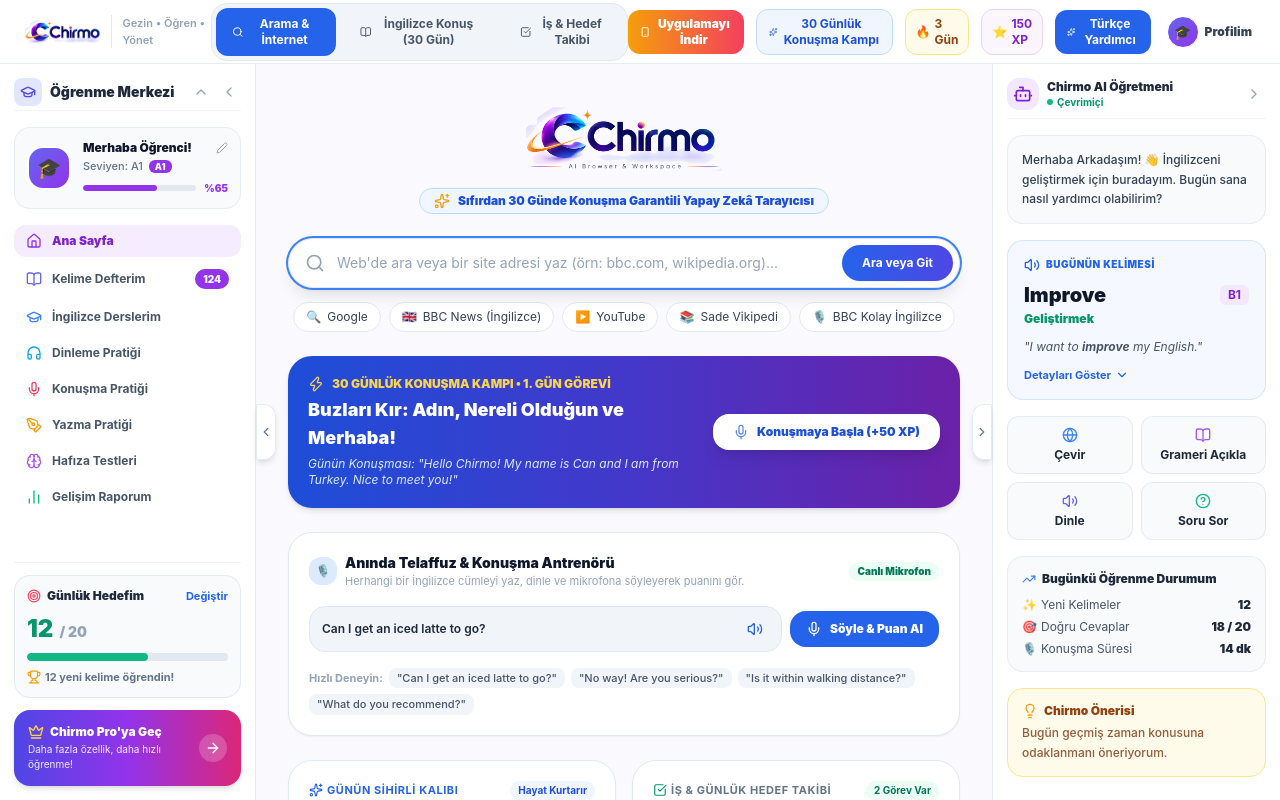
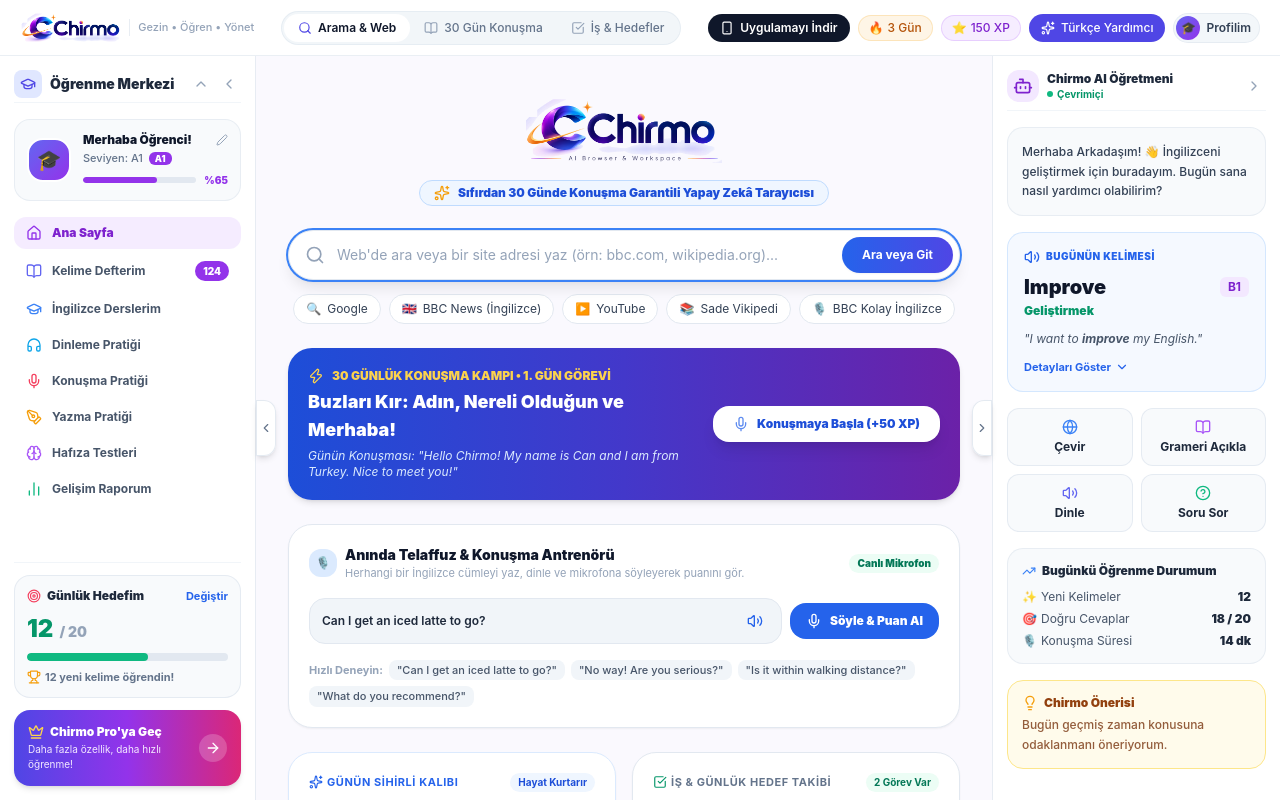
Before and after one commit to ibrahimbalta/chirmo, a React (Vite) app: page / in a window 1280 px wide. Built offline with nearby package versions, Linux system fonts and the light colour scheme.

Commit message:
style: ust menuler oval hap tasarim ve minimal sik gorunume guncellendi

```diff
--- a/src/renderer/src/App.tsx
+++ b/src/renderer/src/App.tsx
@@ -170,67 +170,67 @@ export const App: React.FC = () => {
 
   return (
     <div className="flex flex-col h-screen w-screen overflow-hidden bg-[#FAF9FE] text-slate-800 select-none font-sans">
-      {/* ==================== ÜST SADE ANA BAŞLIK ==================== */}
-      <header className="h-16 px-4 sm:px-6 bg-white/95 backdrop-blur-md border-b border-slate-200/80 flex items-center justify-between z-30 shrink-0 shadow-xs">
+      {/* ==================== ÜST SADE & MİNİMAL OVAL ANA BAŞLIK ==================== */}
+      <header className="h-14 px-3 sm:px-5 bg-white/90 dark:bg-slate-900/90 backdrop-blur-md border-b border-slate-200/70 dark:border-slate-800/80 flex items-center justify-between z-30 shrink-0">
         {/* Sol: Logo */}
         <div
           onClick={handleGoHome}
-          className="cursor-pointer flex items-center space-x-2.5 hover:opacity-90 transition-opacity"
+          className="cursor-pointer flex items-center space-x-2 hover:opacity-90 transition-opacity"
           title="Chirmo Ana Sayfa"
         >
           <ChirmoLogo size="sm" variant="header" />
-          <span className="hidden sm:inline-block text-[11px] font-semibold text-slate-400 border-l border-slate-200 pl-2.5">
+          <span className="hidden md:inline-block text-[11px] font-medium text-slate-400 border-l border-slate-200/80 dark:border-slate-700 pl-2">
             Gezin • Öğren • Yönet
           </span>
         </div>
 
-        {/* Orta: 3 Temel Ana Bölüm (Masaüstü/Tablet) */}
-        <div className="hidden sm:flex items-center space-x-1 sm:space-x-2 bg-slate-100 p-1 rounded-2xl border border-slate-200">
+        {/* Orta: 3 Temel Ana Bölüm (Oval & Minimal Segmented Control) */}
+        <div className="hidden sm:flex items-center p-0.5 bg-slate-100/90 dark:bg-slate-800/90 border border-slate-200/70 dark:border-slate-700/70 rounded-full shadow-2xs">
           <button
             onClick={() => {
               setActiveTab('search');
             }}
-            className={`flex items-center space-x-1.5 px-3 sm:px-4 py-2 rounded-xl text-xs font-bold transition-all cursor-pointer ${
+            className={`flex items-center space-x-1.5 px-3.5 py-1.5 rounded-full text-xs transition-all duration-200 cursor-pointer ${
               activeTab === 'search'
-                ? 'bg-blue-600 text-white shadow-xs'
-                : 'text-slate-600 hover:text-slate-900 hover:bg-slate-200/60'
+                ? 'bg-white dark:bg-slate-900 text-slate-900 dark:text-white font-semibold shadow-xs'
+                : 'text-slate-500 hover:text-slate-800 dark:text-slate-400 dark:hover:text-slate-200 hover:bg-white/50 font-medium'
             }`}
           >
-            <Search className="w-4 h-4" />
-            <span>Arama & İnternet</span>
+            <Search className={`w-3.5 h-3.5 ${activeTab === 'search' ? 'text-indigo-600 dark:text-indigo-400' : 'text-slate-400'}`} />
+            <span>Arama & Web</span>
           </button>
 
           <button
             onClick={() => setActiveTab('learn')}
-            className={`flex items-center space-x-1.5 px-3 sm:px-4 py-2 rounded-xl text-xs font-bold transition-all cursor-pointer ${
+            className={`flex items-center space-x-1.5 px-3.5 py-1.5 rounded-full text-xs transition-all duration-200 cursor-pointer ${
               activeTab === 'learn'
-                ? 'bg-blue-600 text-white shadow-xs'
-                : 'text-slate-600 hover:text-slate-900 hover:bg-slate-200/60'
+                ? 'bg-white dark:bg-slate-900 text-slate-900 dark:text-white font-semibold shadow-xs'
+                : 'text-slate-500 hover:text-slate-800 dark:text-slate-400 dark:hover:text-slate-200 hover:bg-white/50 font-medium'
             }`}
           >
-            <BookOpen className="w-4 h-4" />
-            <span>İngilizce Konuş (30 Gün)</span>
+            <BookOpen className={`w-3.5 h-3.5 ${activeTab === 'learn' ? 'text-emerald-600 dark:text-emerald-400' : 'text-slate-400'}`} />
+            <span>30 Gün Konuşma</span>
           </button>
 
           <button
             onClick={() => setActiveTab('tasks')}
-            className={`flex items-center space-x-1.5 px-3 sm:px-4 py-2 rounded-xl text-xs font-bold transition-all cursor-pointer ${
+            className={`flex items-center space-x-1.5 px-3.5 py-1.5 rounded-full text-xs transition-all duration-200 cursor-pointer ${
               activeTab === 'tasks'
-                ? 'bg-blue-600 text-white shadow-xs'
-                : 'text-slate-600 hover:text-slate-900 hover:bg-slate-200/60'
+                ? 'bg-white dark:bg-slate-900 text-slate-900 dark:text-white font-semibold shadow-xs'
+                : 'text-slate-500 hover:text-slate-800 dark:text-slate-400 dark:hover:text-slate-200 hover:bg-white/50 font-medium'
             }`}
           >
-            <CheckSquare className="w-4 h-4" />
-            <span>İş & Hedef Takibi</span>
+            <CheckSquare className={`w-3.5 h-3.5 ${activeTab === 'tasks' ? 'text-purple-600 dark:text-purple-400' : 'text-slate-400'}`} />
+            <span>İş & Hedefler</span>
           </button>
         </div>
 
-        {/* Sağ: İlerleme & XP Rozetleri & Türkçe Yardımcı Butonu */}
-        <div className="flex items-center space-x-2 sm:space-x-3">
-          {/* Mobil Uygulama & APK İndir Butonu */}
+        {/* Sağ: İlerleme Rozetleri, Minimal Oval Butonlar & Profil */}
+        <div className="flex items-center space-x-1.5 sm:space-x-2">
+          {/* Mobil Uygulama & APK İndir (Şık Oval Hap Buton) */}
           <button
             onClick={() => setIsInstallModalOpen(true)}
-            className="flex items-center space-x-1.5 px-2.5 sm:px-3 py-1.5 rounded-xl bg-gradient-to-r from-amber-500 to-rose-500 hover:from-amber-600 hover:to-rose-600 text-white text-xs font-black shadow-xs cursor-pointer transition-transform hover:scale-105"
+            className="flex items-center space-x-1.5 px-3 py-1.5 rounded-full bg-slate-900 hover:bg-slate-800 dark:bg-white dark:hover:bg-slate-100 text-white dark:text-slate-900 text-xs font-semibold shadow-xs cursor-pointer transition-all hover:scale-[1.02]"
             title="Chirmo'yu telefon veya bilgisayarına indir (PWA / APK)"
           >
             <Smartphone className="w-3.5 h-3.5" />
@@ -238,60 +238,50 @@ export const App: React.FC = () => {
             <span className="inline xs:hidden sm:hidden">İndir</span>
           </button>
 
-          {/* Konuşma Kampı Rozeti */}
-          <button
-            onClick={() => setActiveTab('learn')}
-            className="hidden md:flex items-center space-x-1.5 px-3 py-1.5 rounded-xl bg-blue-50 border border-blue-200 text-blue-700 text-xs font-bold hover:bg-blue-100 transition-colors cursor-pointer"
-            title="30 Günlük Konuşma Kampına Git"
-          >
-            <Sparkles className="w-3.5 h-3.5 text-blue-600" />
-            <span>30 Günlük Konuşma Kampı</span>
-          </button>
-
-          {/* Gün Serisi Sayacı */}
+          {/* Gün Serisi Sayacı (Minimal Oval Hap) */}
           <div
             onClick={() => setActiveTab('learn')}
-            className="hidden sm:flex items-center space-x-1 px-2.5 py-1.5 rounded-xl bg-amber-50 border border-amber-200 text-amber-800 text-xs font-bold cursor-pointer"
+            className="hidden sm:flex items-center space-x-1 px-2.5 py-1 rounded-full bg-amber-500/10 border border-amber-500/20 text-amber-700 dark:text-amber-300 text-xs font-medium cursor-pointer hover:bg-amber-500/15 transition-colors"
             title="30 Günlük Kamp Kesintisiz Serisi"
           >
-            <span>🔥</span>
+            <span className="text-xs">🔥</span>
             <span>{campProgress.streakDays} Gün</span>
           </div>
 
-          {/* Toplam XP */}
+          {/* Toplam XP (Minimal Oval Hap) */}
           <div
             onClick={() => setActiveTab('learn')}
-            className="hidden lg:flex items-center space-x-1 px-2.5 py-1.5 rounded-xl bg-purple-50 border border-purple-200 text-purple-700 text-xs font-bold cursor-pointer"
+            className="hidden lg:flex items-center space-x-1 px-2.5 py-1 rounded-full bg-purple-500/10 border border-purple-500/20 text-purple-700 dark:text-purple-300 text-xs font-medium cursor-pointer hover:bg-purple-500/15 transition-colors"
             title="Kazanılan Toplam Konuşma Puanı"
           >
-            <span>⭐</span>
+            <span className="text-xs">⭐</span>
             <span>{campProgress.totalXp} XP</span>
           </div>
 
-          {/* Türkçe Yardımcı Paneli */}
+          {/* Türkçe Yardımcı Paneli (Şık Oval Geçiş Butonu) */}
           <button
             onClick={() => setIsTutorOpen(!isTutorOpen)}
-            className={`px-3 py-1.5 rounded-xl text-xs font-bold transition-all shadow-xs flex items-center space-x-1.5 cursor-pointer ${
+            className={`px-3 py-1.5 rounded-full text-xs font-medium transition-all flex items-center space-x-1.5 cursor-pointer ${
               isTutorOpen
-                ? 'bg-blue-600 text-white shadow-blue-500/20'
-                : 'bg-blue-50 text-blue-600 border border-blue-200 hover:bg-blue-100'
+                ? 'bg-indigo-600 text-white shadow-xs'
+                : 'bg-slate-100/90 dark:bg-slate-800 text-slate-600 dark:text-slate-300 border border-slate-200/80 dark:border-slate-700 hover:bg-slate-200/70'
             }`}
             title="Sayfadaki kelime ve cümleleri Türkçe açıklayan yardımcı"
           >
             <Sparkles className="w-3.5 h-3.5" />
-            <span>Türkçe Yardımcı</span>
+            <span className="hidden md:inline">Türkçe Yardımcı</span>
           </button>
 
-          {/* Kişiye Özel Profil Butonu (Tıklanınca İsim ve Seviye Değiştirilebilir) */}
+          {/* Kişiye Özel Profil Çipi (Minimal Oval) */}
           <div
             onClick={() => setIsProfileModalOpen(true)}
-            className="flex items-center space-x-1.5 p-1 rounded-xl hover:bg-slate-100 dark:hover:bg-slate-800 cursor-pointer transition-all shrink-0 group"
+            className="flex items-center space-x-1.5 pl-0.5 pr-2 py-0.5 rounded-full bg-slate-100/80 dark:bg-slate-800/80 border border-slate-200/70 dark:border-slate-700 hover:border-indigo-400 dark:hover:border-indigo-500 cursor-pointer transition-all shrink-0 group"
             title={`${userProfile.hasCustomName ? userProfile.name : 'Profilini Düzenle'} (${userProfile.level})`}
           >
-            <div className="w-8 h-8 rounded-full bg-gradient-to-br from-indigo-500 to-purple-600 text-white flex items-center justify-center text-sm shadow-xs border border-white dark:border-slate-700 group-hover:scale-105 transition-transform">
+            <div className="w-6 h-6 rounded-full bg-gradient-to-br from-indigo-500 to-purple-600 text-white flex items-center justify-center text-xs shadow-2xs group-hover:scale-105 transition-transform">
               {userProfile.avatarEmoji || '🎓'}
             </div>
-            <span className="hidden xl:inline text-xs font-black text-slate-700 dark:text-slate-300">
+            <span className="hidden xl:inline text-xs font-semibold text-slate-700 dark:text-slate-300">
               {userProfile.hasCustomName ? userProfile.name : 'Profilim'}
             </span>
           </div>
```
